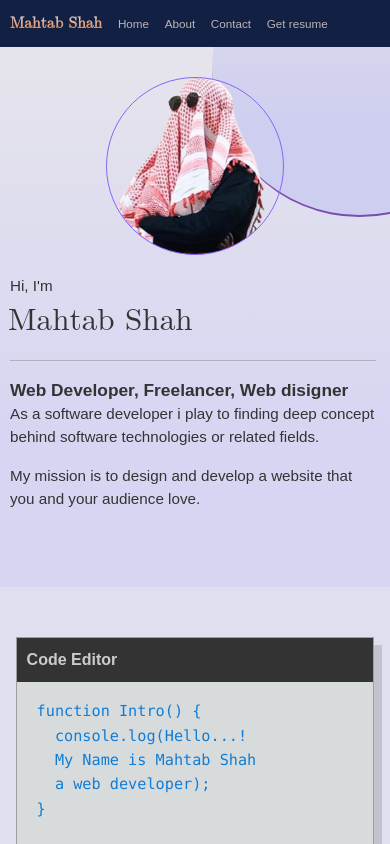
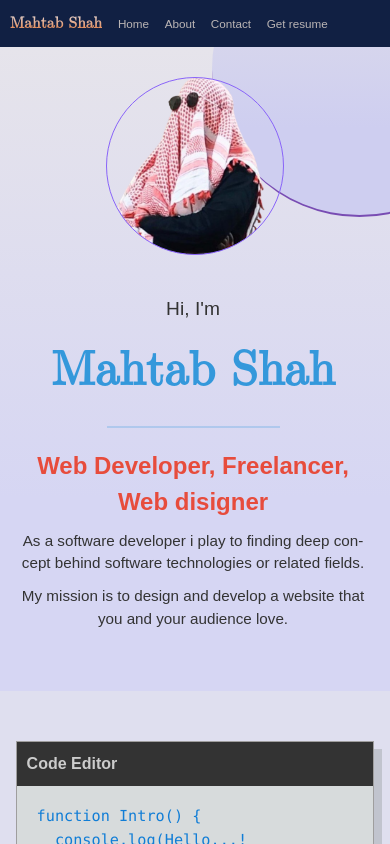
Before and after one commit to MahtabShah/ReactPortFolio, a React (Vite) app: page / in a window 390 px wide. Shown: the top 844 px of the page. Built offline with nearby package versions, Linux system fonts and the light colour scheme.

Commit message:
Update App.css

```diff
--- a/src/App.css
+++ b/src/App.css
@@ -37,6 +37,26 @@
   --u-whclr: #ccc;
   --u-blclr: #333;
   --u-bxshdw: 8px 8px 0px #c1c4ce;
+}
+
+:root {
+  --primary-color: #3498db;
+  --secondary-color: #2ecc71;
+  --background-color: #f7f7f7;
+  --header-bg: #ffffff;
+  --header-text: #333;
+  --text-color: #555;
+  --accent-color: #e74c3c;
+  --code-bg: #272822;
+  --code-text: #f8f8f2;
+  --terminal-bg: #333;
+  --terminal-text: #fff;
+  --card-bg: #ffffff;
+  --footer-bg: #3498db;
+  --footer-text: #fff;
+  --allright-bg: #222;
+  --allright-text: #aaa;
+  --font-family: "Arial", sans-serif;
 }
 body {
   margin: 0;
@@ -327,4 +347,32 @@ body {
 
     /* height: fit-content; */
   }
+  .introduction {
+    text-align: center;
+    margin-top: 40px;
+    padding: 0 20px;
+  }
+  .introduction span {
+    font-size: 1.2rem;
+  }
+  .introduction .name {
+    display: block;
+    font-size: 3rem;
+    margin: 10px 0;
+    font-weight: bold;
+    color: var(--primary-color);
+  }
+  .introduction hr {
+    width: 50%;
+    margin: 20px auto;
+    border: 1px solid var(--primary-color);
+  }
+  .introduction .h2-type {
+    font-size: 1.5rem;
+    color: var(--accent-color);
+  }
+  .introduction p {
+    margin: 10px auto;
+    max-width: 800px;
+  }
 }
```
